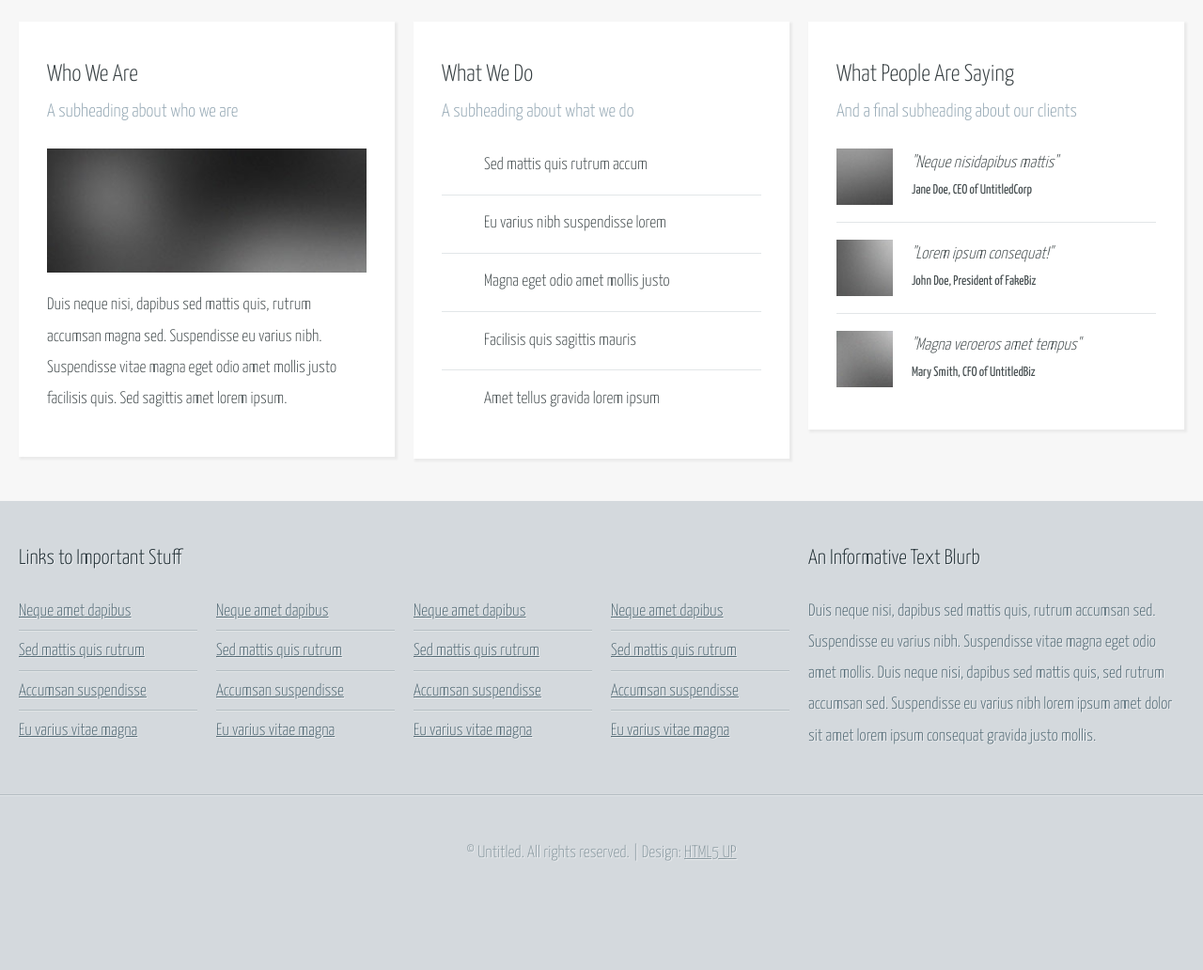
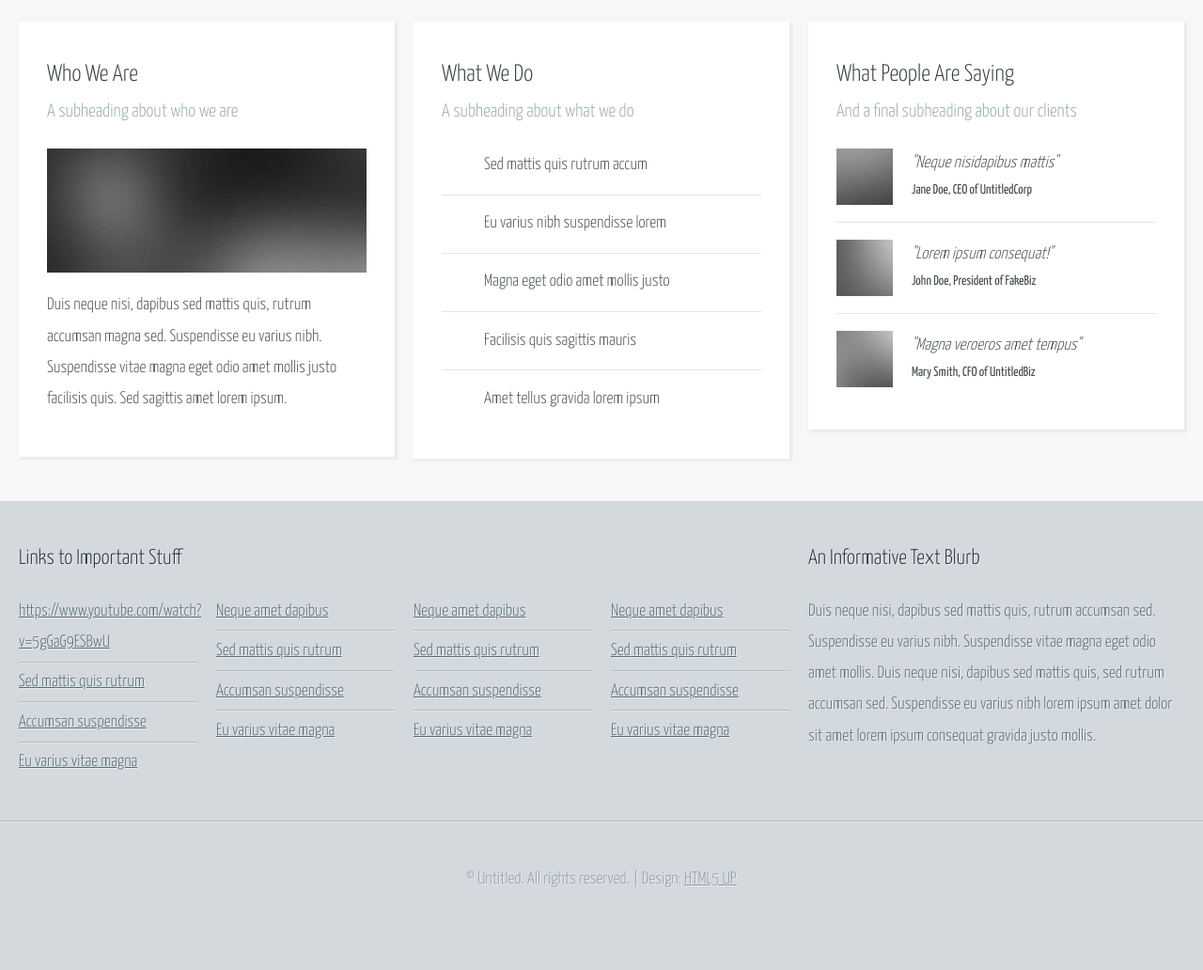
Before and after one commit to JohnGarilles25-Edoy/JohnGarilles, a plain HTML site: page mywebpage/myprofile/index.html in a window 1280 px wide. Shown: the part 841-1873 px from the top of the page at 94% size. Before the commit the page ends 1845 px from the top, so only its background shows below. Drawn offline with Linux system fonts and the light colour scheme; files whose address does not match are found by name.

Commit message:
Update index.html

```diff
--- a/mywebpage/myprofile/index.html
+++ b/mywebpage/myprofile/index.html
@@ -6,7 +6,7 @@
 -->
 <html>
 	<head>
-		<title>Halcyonic by HTML5 UP</title>
+		<title>GarillesJohn by HTML5 UP</title>
 		<meta charset="utf-8" />
 		<meta name="viewport" content="width=device-width, initial-scale=1, user-scalable=no" />
 		<link rel="stylesheet" href="assets/css/main.css" />
@@ -203,7 +203,7 @@
 											<div class="row">
 												<div class="col-3 col-12-small">
 													<ul class="link-list last-child">
-														<li><a href="#">Neque amet dapibus</a></li>
+														<li><a href="#">https://www.youtube.com/watch?v=5gGaG9ESBwU</a></li>
 														<li><a href="#">Sed mattis quis rutrum</a></li>
 														<li><a href="#">Accumsan suspendisse</a></li>
 														<li><a href="#">Eu varius vitae magna</a></li>
@@ -271,4 +271,5 @@
 			<script src="assets/js/main.js"></script>
 
 	</body>
+
 </html>
```
